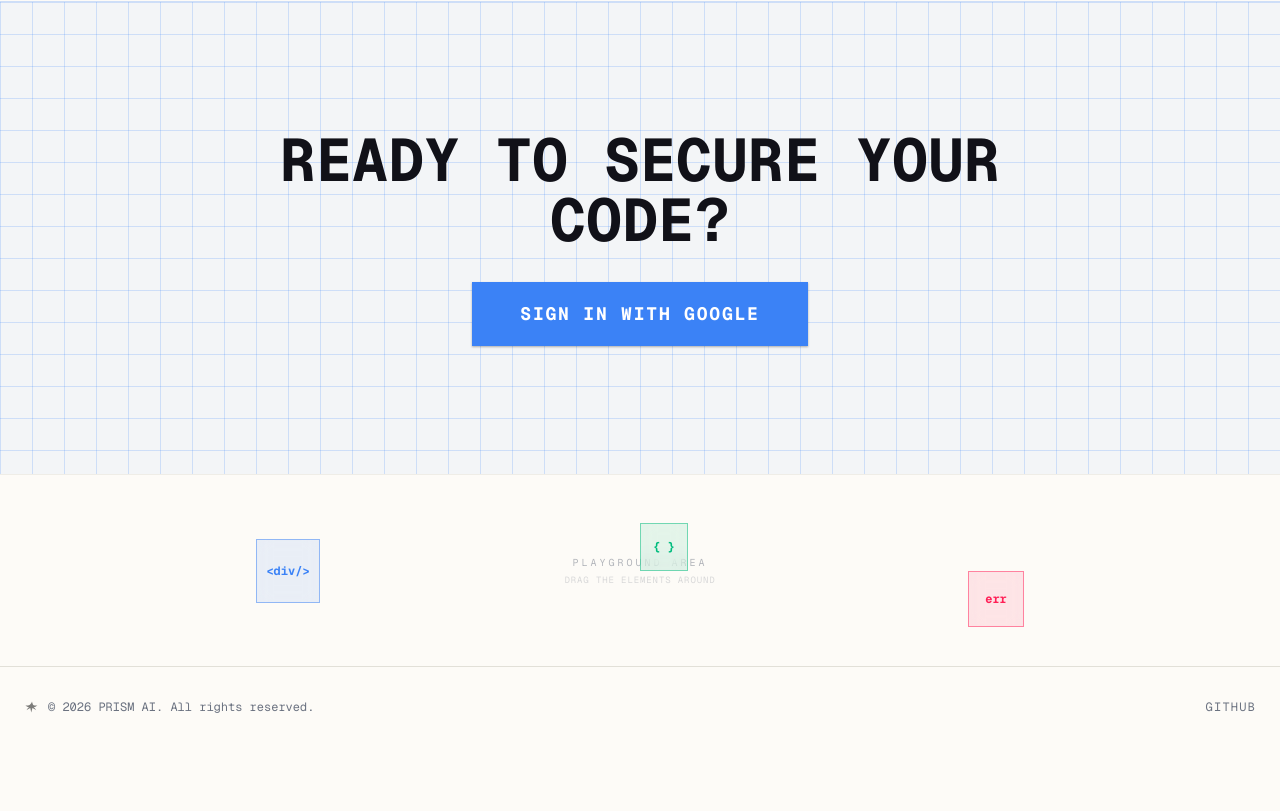
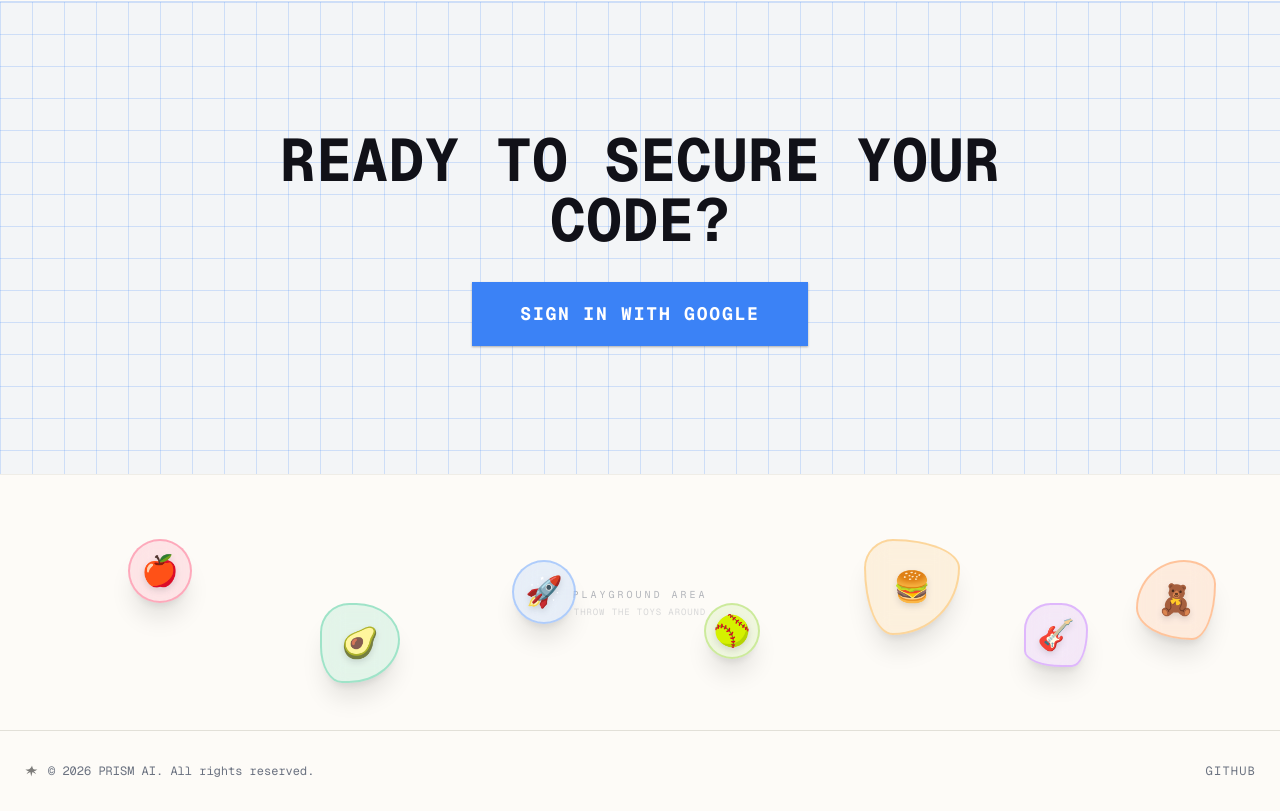
Before and after one commit to Zish19/prism-ai-pr-analyzer, a Next.js app: page / in a window 1280 px wide. Shown: the part 2221-3032 px from the top of the page. Before the commit the page ends 2968 px from the top, so only its background shows below. Built offline with nearby package versions, Linux system fonts and the light colour scheme; no server answers.

Commit message:
feat: Add 7 fruit/toy shaped interactive physics objects to the playground

```diff
--- a/src/components/prism/interactive-toy.tsx
+++ b/src/components/prism/interactive-toy.tsx
@@ -2,57 +2,46 @@
 
 import { motion } from "motion/react";
 import { useRef } from "react";
+
+const toys = [
+  { id: 1, content: "🍎", size: "w-16 h-16", color: "bg-rose-500/10 border-rose-500/30", radius: "rounded-full", startPos: "left-[10%] top-1/4" },
+  { id: 2, content: "🥑", size: "w-20 h-20", color: "bg-emerald-500/10 border-emerald-500/30", radius: "rounded-[40%_60%_70%_30%/40%_50%_60%_50%]", startPos: "left-[25%] top-1/2" },
+  { id: 3, content: "🚀", size: "w-16 h-16", color: "bg-blue-500/10 border-blue-500/30", radius: "rounded-full", startPos: "left-[40%] top-1/3" },
+  { id: 4, content: "🥎", size: "w-14 h-14", color: "bg-lime-500/10 border-lime-500/30", radius: "rounded-full", startPos: "left-[55%] top-1/2" },
+  { id: 5, content: "🍔", size: "w-24 h-24", color: "bg-amber-500/10 border-amber-500/30", radius: "rounded-[30%_70%_70%_30%/30%_30%_70%_70%]", startPos: "right-[25%] top-1/4" },
+  { id: 6, content: "🎸", size: "w-16 h-16", color: "bg-purple-500/10 border-purple-500/30", radius: "rounded-[50%_50%_30%_70%/50%_50%_70%_30%]", startPos: "right-[15%] top-1/2" },
+  { id: 7, content: "🧸", size: "w-20 h-20", color: "bg-orange-500/10 border-orange-500/30", radius: "rounded-[60%_40%_30%_70%/60%_30%_70%_40%]", startPos: "right-[5%] top-1/3" },
+];
 
 export function InteractiveToy() {
   const constraintsRef = useRef(null);
 
   return (
     <div
-      className="w-full h-48 border-t border-border/50 relative overflow-hidden flex items-center justify-center bg-background"
+      className="w-full h-64 border-t border-border/50 relative overflow-hidden flex items-center justify-center bg-background"
       ref={constraintsRef}
     >
       {/* Background Hint */}
       <div className="absolute inset-0 flex flex-col items-center justify-center pointer-events-none opacity-50 select-none">
         <span className="text-[10px] font-mono text-muted-foreground uppercase tracking-[0.3em]">Playground Area</span>
-        <span className="text-[9px] font-mono text-muted-foreground/50 uppercase tracking-widest mt-1">Drag the elements around</span>
+        <span className="text-[9px] font-mono text-muted-foreground/50 uppercase tracking-widest mt-1">Throw the toys around</span>
       </div>
 
       {/* Physics Objects */}
-      <motion.div
-        drag
-        dragConstraints={constraintsRef}
-        dragElastic={0.2}
-        dragTransition={{ bounceStiffness: 600, bounceDamping: 20 }}
-        whileHover={{ scale: 1.1, rotate: 5 }}
-        whileDrag={{ scale: 1.2, rotate: 15, cursor: "grabbing", zIndex: 50 }}
-        className="w-16 h-16 bg-primary/10 border border-primary/50 flex items-center justify-center cursor-grab backdrop-blur-sm z-10 rounded-none absolute left-[20%] top-1/3"
-      >
-        <span className="text-primary font-mono text-xs font-bold select-none">&lt;div/&gt;</span>
-      </motion.div>
-
-      <motion.div
-        drag
-        dragConstraints={constraintsRef}
-        dragElastic={0.2}
-        dragTransition={{ bounceStiffness: 600, bounceDamping: 20 }}
-        whileHover={{ scale: 1.1, rotate: -10 }}
-        whileDrag={{ scale: 1.2, rotate: -25, cursor: "grabbing", zIndex: 50 }}
-        className="w-12 h-12 bg-emerald-500/10 border border-emerald-500/50 flex items-center justify-center cursor-grab backdrop-blur-sm z-10 rounded-none absolute left-1/2 top-1/4"
-      >
-        <span className="text-emerald-500 font-mono text-xs font-bold select-none">{`{ }`}</span>
-      </motion.div>
-
-      <motion.div
-        drag
-        dragConstraints={constraintsRef}
-        dragElastic={0.2}
-        dragTransition={{ bounceStiffness: 600, bounceDamping: 20 }}
-        whileHover={{ scale: 1.1, rotate: 15 }}
-        whileDrag={{ scale: 1.2, rotate: 30, cursor: "grabbing", zIndex: 50 }}
-        className="w-14 h-14 bg-rose-500/10 border border-rose-500/50 flex items-center justify-center cursor-grab backdrop-blur-sm z-10 rounded-none absolute right-[20%] top-1/2"
-      >
-        <span className="text-rose-500 font-mono text-xs font-bold select-none">err</span>
-      </motion.div>
+      {toys.map((toy) => (
+        <motion.div
+          key={toy.id}
+          drag
+          dragConstraints={constraintsRef}
+          dragElastic={0.4}
+          dragTransition={{ bounceStiffness: 400, bounceDamping: 10 }}
+          whileHover={{ scale: 1.15, rotate: Math.random() * 20 - 10 }}
+          whileDrag={{ scale: 1.25, rotate: Math.random() * 40 - 20, cursor: "grabbing", zIndex: 50 }}
+          className={`absolute flex items-center justify-center cursor-grab backdrop-blur-md z-10 border-2 shadow-xl ${toy.size} ${toy.color} ${toy.radius} ${toy.startPos}`}
+        >
+          <span className="text-3xl select-none drop-shadow-md">{toy.content}</span>
+        </motion.div>
+      ))}
     </div>
   );
 }
```
